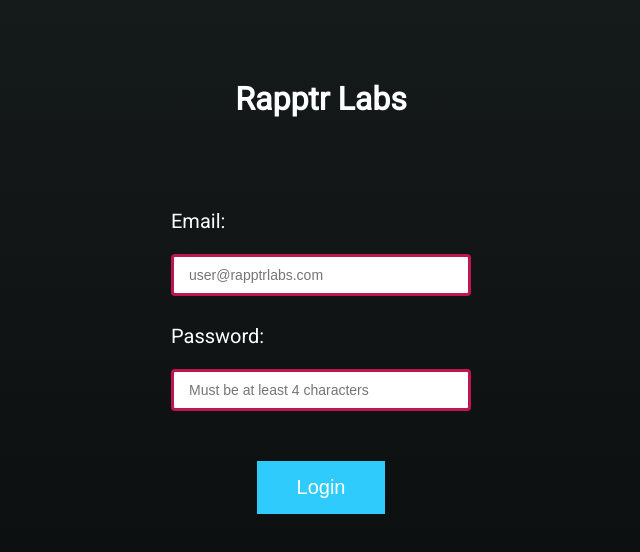
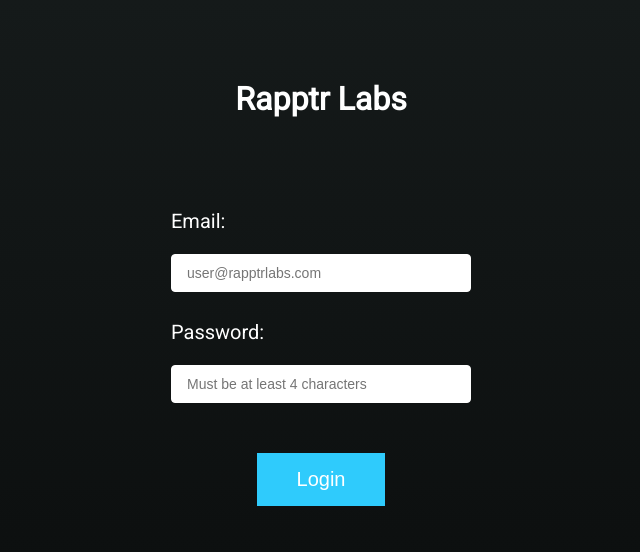
Before and after one commit to bryanryu1/rapptrTest, a React (Create React App) app: page / in a window 1280 px wide. Shown: the top 552 px of the page, without its empty margins (319-959 px from the left). Built offline with nearby package versions, Linux system fonts and the light colour scheme.

Commit message:
change validation to validate onChange vs onSubmit

```diff
--- a/public/style.css
+++ b/public/style.css
@@ -73,7 +73,7 @@
   margin-bottom: 10px;
   font-size: 14px;
   min-width: 300px;
-  border: 3px solid #bf1650;
+  border:
 }
 
 label {
--- a/src/App.js
+++ b/src/App.js
@@ -1,8 +1,11 @@
-import React from "react";
+import React, { useState } from "react";
 import { useForm } from "react-hook-form";
 
 function App() {
-  const { register, handleSubmit, watch, errors } = useForm();
+  const { register, handleSubmit, watch, errors } = useForm({
+    mode: 'onChange'
+  });
+
   const onSubmit = (data, e) => {
     console.log(data);
     e.target.reset();
@@ -17,6 +20,7 @@
           <input
             name="email"
             placeholder="user@rapptrlabs.com"
+            // style={borderStyle}
             ref={register({
               required: true,
               maxLength: 50,
@@ -27,6 +31,7 @@
           <label>Password:</label>
           <input
             name="password"
+            // style={borderStyle}
             placeholder="Must be at least 4 characters"
             ref={register({
               required: true,
@@ -37,6 +42,7 @@
               },
             })}
           />
+          {errors.password && <p>Incorrect Password</p>}
           <button>Login</button>
         </form>
       </div>
```
